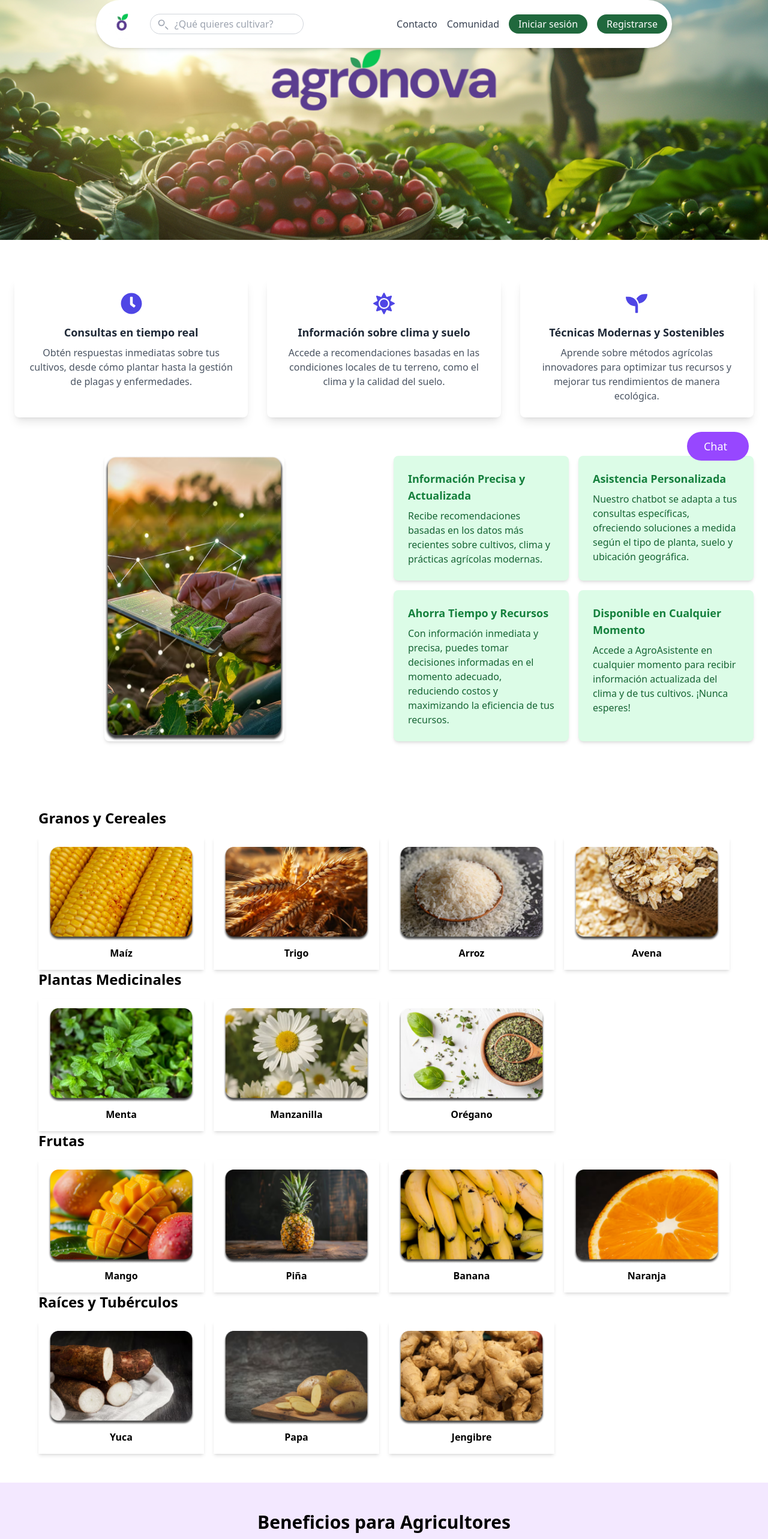
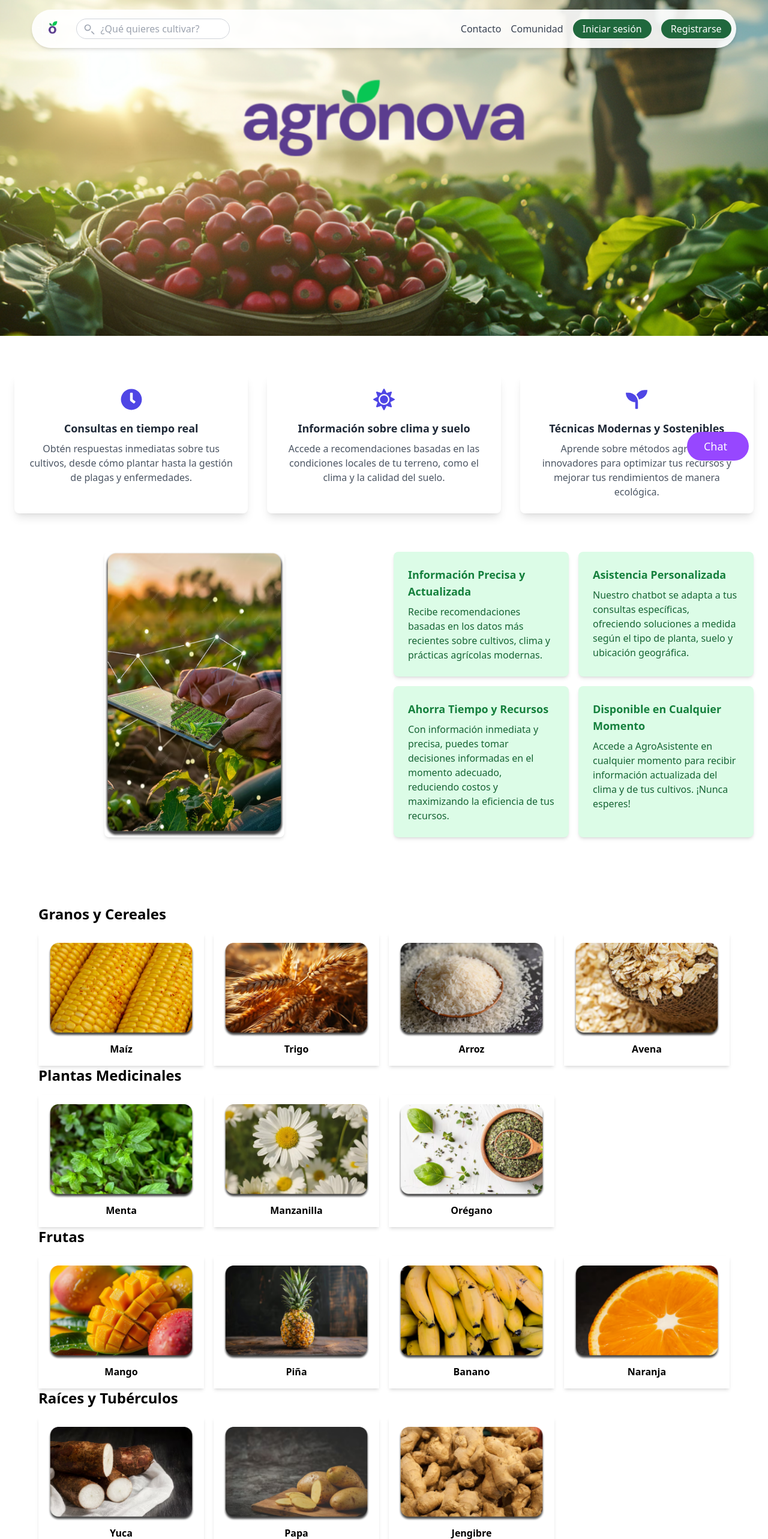
Before and after one commit to Enoc1405/Agronova-Frontend, a React (Create React App) app: page / in a window 1280 px wide. Shown: the top 2566 px of the page at 60% size. Built offline with nearby package versions, Linux system fonts and the light colour scheme.

Commit message:
Mejoras de diseño

```diff
--- a/src/App.js
+++ b/src/App.js
@@ -10,7 +10,7 @@ function App() {
     <div>
       <Routes>
         {/* Definir el layout y las rutas */}
-        <Route path="/" element={<Layout />} />
+        <Route path="/*" element={<Layout />} />
 
         <Route path="RegistroUsuarios" element={<RegistroUsuarios />} />
         <Route path="InicioSesion" element={<InicioSesion />} />
--- a/src/Pages/Layout.js
+++ b/src/Pages/Layout.js
@@ -1,13 +1,16 @@
-import React from "react";
-import { useNavigate } from "react-router-dom";
+// Layout.js
+import React from 'react';
+import { Routes, Route, useNavigate } from 'react-router-dom';
 import Header from "../component/Header";
 import Features from "../component/Features";
 import Categories from "../component/Categories";
 import Benefits from "../component/Benefits";
 import Footer from "../component/Footer";
 import Chatbot from "../component/Chatbot";
+import PlantInfo from "../component/PlantInfo"; // Importar el componente PlantInfo
+import { Outlet } from 'react-router-dom';
 
-function App() {
+function Layout() {
   const navigate = useNavigate();
 
   const handleLoginClick = () => {
@@ -22,12 +25,20 @@ function App() {
     <div className="font-sans">
       <Chatbot />
       <Header onLoginClick={handleLoginClick} onRegisterClick={handleRegisterClick} />
-      <Features />
-      <Categories />
+      <Routes>
+        <Route path="/" element={<Features />} /> {/* Ruta para la vista principal */}
+
+        <Route path="/categorias" element={<Categories />} />
+        <Route path="/planta/:apiName" element={<PlantInfo />} /> {/* Ruta para la información de la planta */}
+        <Route path="*" element={<Outlet />}> {/* Ruta comodín para manejar rutas adicionales */}
+          {/* Puedes agregar más rutas aquí si lo deseas */}
+        </Route>
+      </Routes>
+      <Categories /> {/* Aquí se incluye el componente Categories directamente */}
       <Benefits />
       <Footer />
     </div>
   );
 }
 
-export default App;
+export default Layout;
--- a/src/component/Categories.js
+++ b/src/component/Categories.js
@@ -1,47 +1,49 @@
+// Categories.js
 import React from 'react';
-import maiz from '../assets/images/Plantas/maiz.png';
-import trigo from '../assets/images/Plantas/trigo.png';
-import arroz from '../assets/images/Plantas/arroz.png';
-import avena from '../assets/images/Plantas/avena.png';
-import menta from '../assets/images/Plantas/menta.png';
-import manzanilla from '../assets/images/Plantas/manzanilla.png';
+import { Link } from 'react-router-dom'; // Asegúrate de importar Link
+import corn from '../assets/images/Plantas/maiz.png';
+import wheat from '../assets/images/Plantas/trigo.png';
+import rice from '../assets/images/Plantas/arroz.png';
+import oat from '../assets/images/Plantas/avena.png';
+import mint from '../assets/images/Plantas/menta.png';
+import chamomile from '../assets/images/Plantas/manzanilla.png';
 import oregano from '../assets/images/Plantas/oregano.png';
 import mango from '../assets/images/Plantas/mango.png';
-import pina from '../assets/images/Plantas/piña.png';
+import pineapple from '../assets/images/Plantas/piña.png';
 import banana from '../assets/images/Plantas/banano.png';
-import naranja from '../assets/images/Plantas/naranja.png';
-import yuca from '../assets/images/Plantas/yuca.png';
-import papa from '../assets/images/Plantas/papa.png';
-import jengibre from '../assets/images/Plantas/jengibre.png';
+import orange from '../assets/images/Plantas/naranja.png';
+import cassava from '../assets/images/Plantas/yuca.png';
+import potato from '../assets/images/Plantas/papa.png';
+import ginger from '../assets/images/Plantas/jengibre.png';
 
 function Categories() {
   return (
     <section className="py-12">
       <div className="max-w-6xl mx-auto">
         <CategoryGroup title="Granos y Cereales" items={[
-          { name: "Maíz", image: maiz },
-          { name: "Trigo", image: trigo },
-          { name: "Arroz", image: arroz },
-          { name: "Avena", image: avena }
+          { name: "Maíz", apiName: "corn", image: corn },
+          { name: "Trigo", apiName: "wheat", image: wheat },
+          { name: "Arroz", apiName: "rice", image: rice },
+          { name: "Avena", apiName: "oats", image: oat }
         ]} />
 
         <CategoryGroup title="Plantas Medicinales" items={[
-          { name: "Menta", image: menta },
-          { name: "Manzanilla", image: manzanilla },
-          { name: "Orégano", image: oregano }
+          { name: "Menta", apiName: "mint", image: mint },
+          { name: "Manzanilla", apiName: "chamomile", image: chamomile },
+          { name: "Orégano", apiName: "oregano", image: oregano }
         ]} />
 
         <CategoryGroup title="Frutas" items={[
-          { name: "Mango", image: mango },
-          { name: "Piña", image: pina },
-          { name: "Banana", image: banana },
-          { name: "Naranja", image: naranja }
+          { name: "Mango", apiName: "mango", image: mango },
+          { name: "Piña", apiName: "pineapple", image: pineapple },
+          { name: "Banano", apiName: "banana", image: banana },
+          { name: "Naranja", apiName: "orange", image: orange }
         ]} />
 
         <CategoryGroup title="Raíces y Tubérculos" items={[
-          { name: "Yuca", image: yuca },
-          { name: "Papa", image: papa },
-          { name: "Jengibre", image: jengibre }
+          { name: "Yuca", apiName: "cassava", image: cassava },
+          { name: "Papa", apiName: "potato", image: potato },
+          { name: "Jengibre", apiName: "ginger", image: ginger }
         ]} />
       </div>
     </section>
@@ -54,23 +56,25 @@ function CategoryGroup({ title, items }) {
       <h2 className="text-2xl font-bold mb-4">{title}</h2>
       <div className="grid grid-cols-2 md:grid-cols-4 gap-4">
         {items.map((item, index) => (
-          <CategoryItem key={index} name={item.name} image={item.image} />
+          <CategoryItem key={index} name={item.name} apiName={item.apiName} image={item.image} />
         ))}
       </div>
     </>
   );
 }
 
-function CategoryItem({ name, image }) {
+function CategoryItem({ name, apiName, image }) {
   return (
+    <Link to={`/planta/${apiName}`}> {/* Usa apiName para la ruta */}
       <div className="bg-white p-4 shadow-md text-center transition-transform transform hover:scale-105">
         <img
           src={image}
           alt={name}
           className="h-38 w-full object-cover"
         />
-      <h3 className="mt-2 font-bold">{name}</h3>
+        <h3 className="mt-2 font-bold">{name}</h3> {/* Mostrar nombre en español */}
       </div>
+    </Link>
   );
 }
 
--- a/src/component/Header.js
+++ b/src/component/Header.js
@@ -1,26 +1,22 @@
-import React from 'react';
+import React from "react";
 import loguito from '../assets/images/Loguito.png';
 import backgroundImage from '../assets/images/presentation.png';
 
-function Header({ onLoginClick, onRegisterClick }) {
+function HeroHeader({ onLoginClick, onRegisterClick }) {
   return (
-    <div className="relative w-full h-[400px]">
-
+    <div className="relative w-full h-[70vh] overflow-hidden">
       <img
         src={backgroundImage}
         alt="Background"
-        className="absolute w-full h-full object-cover"
+        className="absolute w-full h-full object-cover top-0 left-0"
+        style={{ margin: 0, padding: 0 }}
       />
 
+      <header className="relative z-10 bg-white bg-opacity-90 shadow-md w-11/12 mx-auto rounded-full mt-4 h-16">
+        <div className="flex justify-between items-center p-2">
+          <div className="flex items-center space-x-4">
+            <img src={loguito} alt="Logo" className="h-12 md:h-12" />
 
-      <header className="relative z-10 bg-white bg-opacity-100 shadow-md w-3/4 mx-auto rounded-full">
-      <div className="flex justify-between items-center p-2">
-          {/* Logo y barra de búsqueda */}
-          <div className="flex items-center space-x-4">
-            {/* Logo */}
-            <img src={loguito} alt="Agrónova Logo" className="h-12 md:h-16" />
-
-            {/* Barra de búsqueda */}
             <div className="relative hidden md:block w-64">
               <input
                 type="text"
@@ -44,8 +40,7 @@ function Header({ onLoginClick, onRegisterClick }) {
             </div>
           </div>
 
-          {/* Menú de navegación y botones */}
-          <div className="flex items-center space-x-4"> {/* Reducir espacio entre elementos */}
+          <div className="flex items-center space-x-4">
             <ul className="hidden md:flex space-x-4">
               <li>
                 <a href="/" className="text-gray-700 hover:text-green-700">
@@ -74,13 +69,8 @@ function Header({ onLoginClick, onRegisterClick }) {
           </div>
         </div>
       </header>
-
-      {/* Logo grande centrado, puedes ajustar el tamaño aquí si lo deseas */}
-      <div className="absolute inset-0 flex justify-center items-center z-0">
-
-      </div>
     </div>
   );
 }
 
-export default Header;
+export default HeroHeader;
--- a/src/component/HeroSection.js
+++ /dev/null
@@ -1,15 +0,0 @@
-import React from 'react';
-import heroImage from '../assets/images/presentation.png';
-
-function HeroSection() {
-  return (
-    <section
-      className="bg-cover bg-center h-96 flex flex-col justify-center items-center text-white animate-fade-in"
-      style={{ backgroundImage: `url(${heroImage})` }}
-    >
-
-    </section>
-  );
-}
-
-export default HeroSection;
--- /dev/null
+++ b/src/component/PlantInfo.js
@@ -0,0 +1,53 @@
+// PlantInfo.js
+import React, { useEffect, useState } from 'react';
+import { useParams } from 'react-router-dom';
+
+const PlantInfo = () => {
+  const { apiName } = useParams(); // Obtiene el nombre de la planta desde la URL
+  const [plantData, setPlantData] = useState(null); // Estado para los datos de la planta
+  const [error, setError] = useState(null); // Estado para manejar errores
+
+  useEffect(() => {
+    const fetchPlantData = async () => {
+      try {
+        const response = await fetch(`http://127.0.0.1:8000/api/planta/${apiName}`);
+
+        // Verifica si la respuesta es correcta
+        if (!response.ok) {
+          throw new Error('Error fetching plant data');
+        }
+
+        const data = await response.json();
+        console.log('Plant data fetched:', data); // Imprime los datos de la planta en la consola
+        setPlantData(data); // Almacena los datos de la planta en el estado
+      } catch (err) {
+        setError(err.message); // Maneja el error y almacena el mensaje en el estado
+      }
+    };
+
+    fetchPlantData(); // Llama a la función para obtener los datos de la planta
+  }, [apiName]); // Dependencia en apiName para volver a ejecutar si cambia
+
+  // Maneja el error en caso de que ocurra
+  if (error) {
+    return <div>{error}</div>; // Muestra el mensaje de error
+  }
+
+  // Maneja el estado de carga
+  if (!plantData) {
+    return <div>Cargando...</div>; // Estado de carga
+  }
+
+  // Renderiza la información de la planta
+  return (
+    <div>
+      <h1>{plantData.name}</h1>
+      <p>{plantData.description}</p>
+      <p><strong>Nombre científico:</strong> {plantData.scientificName}</p>
+      <p><strong>Familia:</strong> {plantData.family}</p>
+      {plantData.image && <img src={plantData.image} alt={plantData.name} />} {/* Muestra la imagen si existe */}
+    </div>
+  );
+};
+
+export default PlantInfo;
```
Lines whose indentation alone changed are shown as unchanged.
